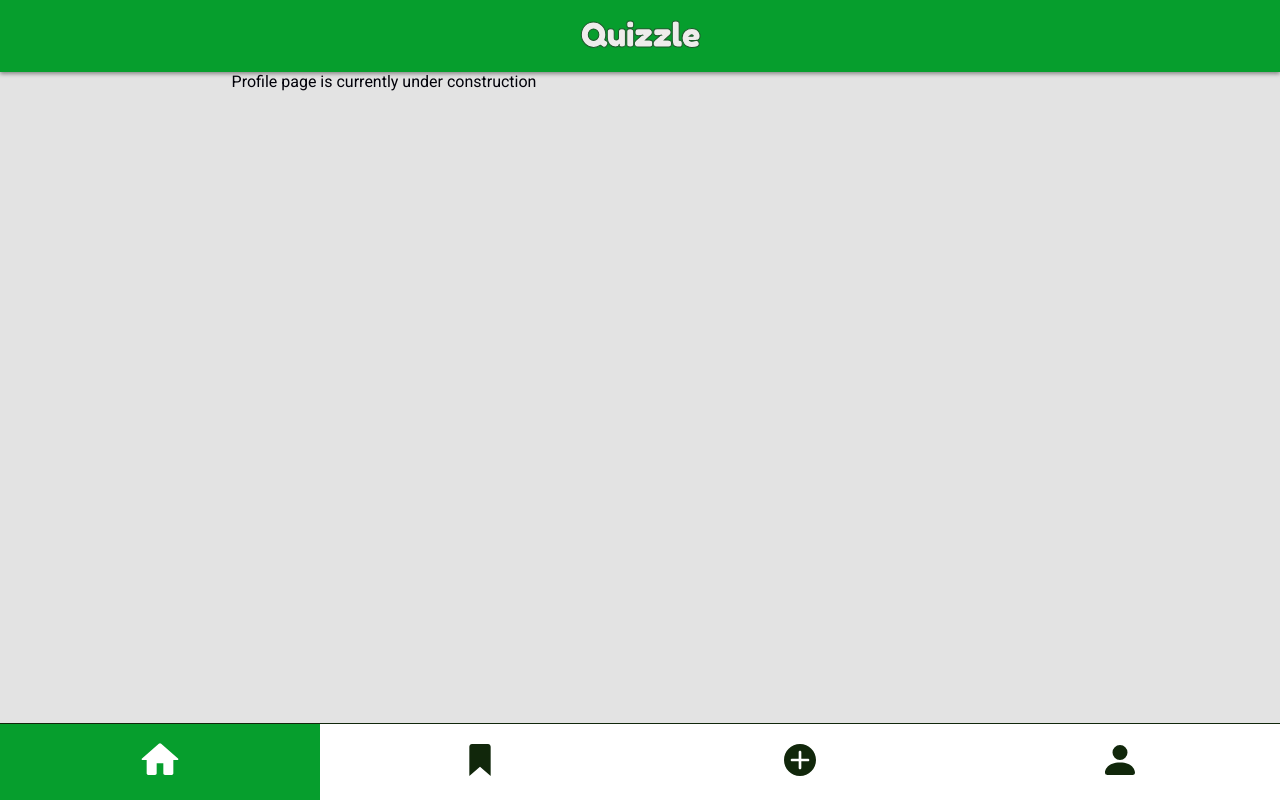
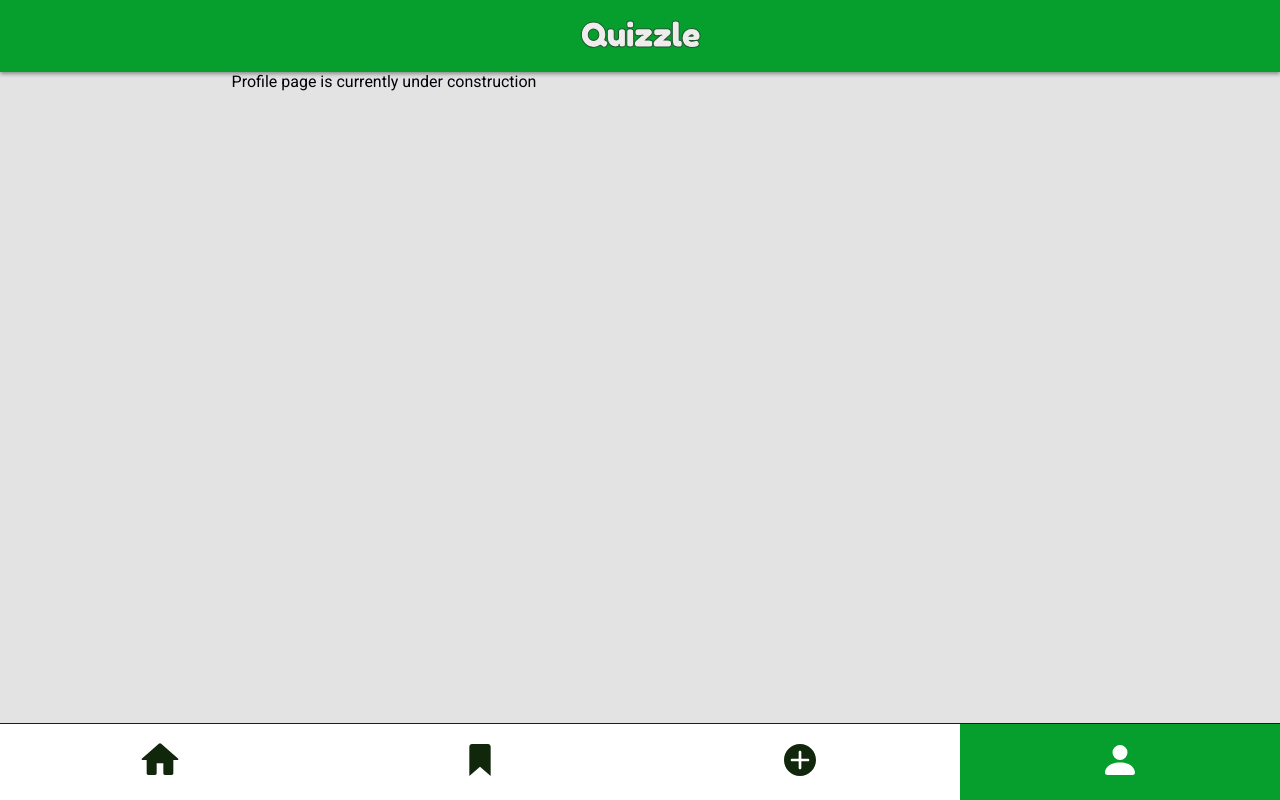
Before and after one commit to jecaps/quiz-app-ultra, a React (Create React App) app: page /profile in a window 1280 px wide. Built offline with nearby package versions, Linux system fonts and the light colour scheme.

Commit message:
Change Selector Name

```diff
--- a/src/components/navigation/Navigation.css
+++ b/src/components/navigation/Navigation.css
@@ -17,7 +17,7 @@
   fill: #11270b;
 }
 
-.footer__link--active {
+.active {
   background-color: #069e2d;
   fill: #fff;
 }
```
